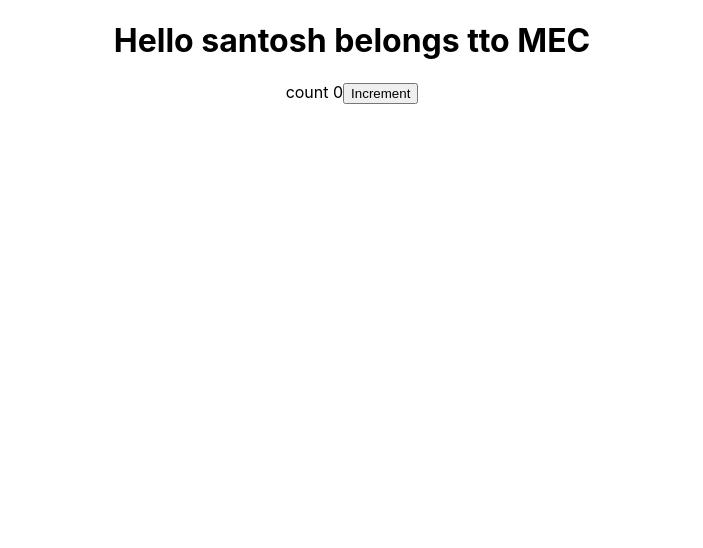
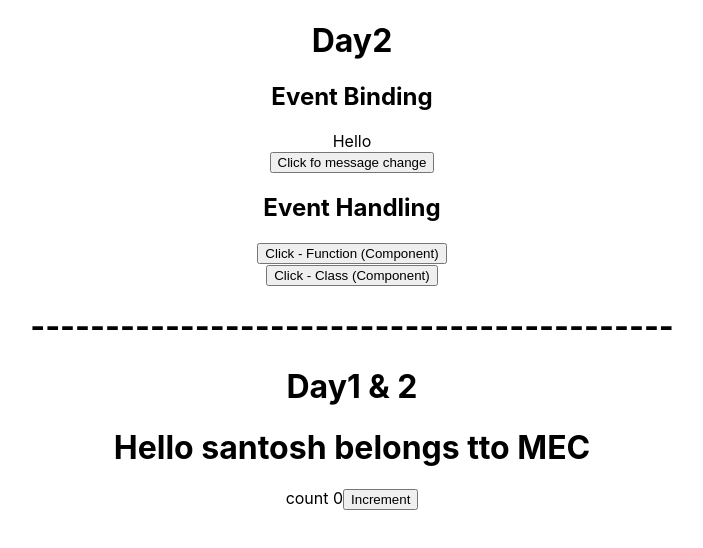
Before and after one commit to antharir/reactjs-learning-1, a React (Create React App) app: page / in a window 1280 px wide. Shown: the top 548 px of the page, without its empty margins (288-991 px from the left). Built offline with nearby package versions, Linux system fonts and the light colour scheme.

Commit message:
Event binding till 3rd approach

```diff
--- a/src/App.js
+++ b/src/App.js
@@ -8,10 +8,29 @@ import Welcome from './components/Welcome';
 import { Hello } from './components/Hello';
 import Message from './components/Message';
 import Counter from './components/Counter';
+import FunctionClick from './components/FunctionClick';
+import ClassClick from './components/ClassClick';
+import EventBind from './components/EventBind';
 
 function App() {
   return (
     <div className="App">
+
+
+
+      <h1>Day2</h1>
+
+      <h2>Event Binding</h2>
+      <EventBind />
+
+      <h2>Event Handling</h2>
+      <FunctionClick />
+      <ClassClick />
+
+      <h1>-------------------------------------------</h1>
+
+
+      <h1>Day1 & 2</h1>
       {/* <Hello name="rajesh" dept="CSE">
         <p>- from Java Background</p>
         </Hello>
@@ -23,6 +42,7 @@ function App() {
 
       <Hello name="santosh" dept="MEC" />
       <Counter />
+
     </div>
   );
 }
--- /dev/null
+++ b/src/components/ClassClick.js
@@ -0,0 +1,17 @@
+import React, { Component } from "react";
+
+export class ClassClick extends Component {
+  clickHandler() {
+    console.log("Class component click");
+  }
+
+  render() {
+    return (
+      <div>
+        <button onClick={this.clickHandler}>Click - Class (Component)</button>
+      </div>
+    );
+  }
+}
+
+export default ClassClick;
--- /dev/null
+++ b/src/components/EventBind.js
@@ -0,0 +1,36 @@
+import React, { Component } from "react";
+
+class EventBind extends Component {
+  constructor(props) {
+    super(props);
+
+    this.state = {
+      message: "Hello",
+    };
+    this.clickHandler = this.changeMessage.bind(this);
+  }
+
+  changeMessage() {
+    this.setState({
+      message: "Message changed",
+    });
+    console.log(this);
+  }
+
+  render() {
+    return (
+      <div>
+        <div>{this.state.message}</div>
+        {/* <button onClick={this.changeMessage.bind(this)}>Click fo message change</button> */}
+        {/* <button onClick={() => this.changeMessage()}>
+          Click fo message change
+        </button> */}
+        <button onClick={this.clickHandler}>
+          Click fo message change
+        </button>
+      </div>
+    );
+  }
+}
+
+export default EventBind;
--- /dev/null
+++ b/src/components/FunctionClick.js
@@ -0,0 +1,16 @@
+import React from 'react'
+
+function FunctionClick() {
+
+    function clickHandler() {
+        console.log("Function component clicked")
+    }
+
+  return (
+    <div>
+        <button onClick={clickHandler}>Click - Function (Component)</button>
+      </div>
+  )
+}
+
+export default FunctionClick
```
